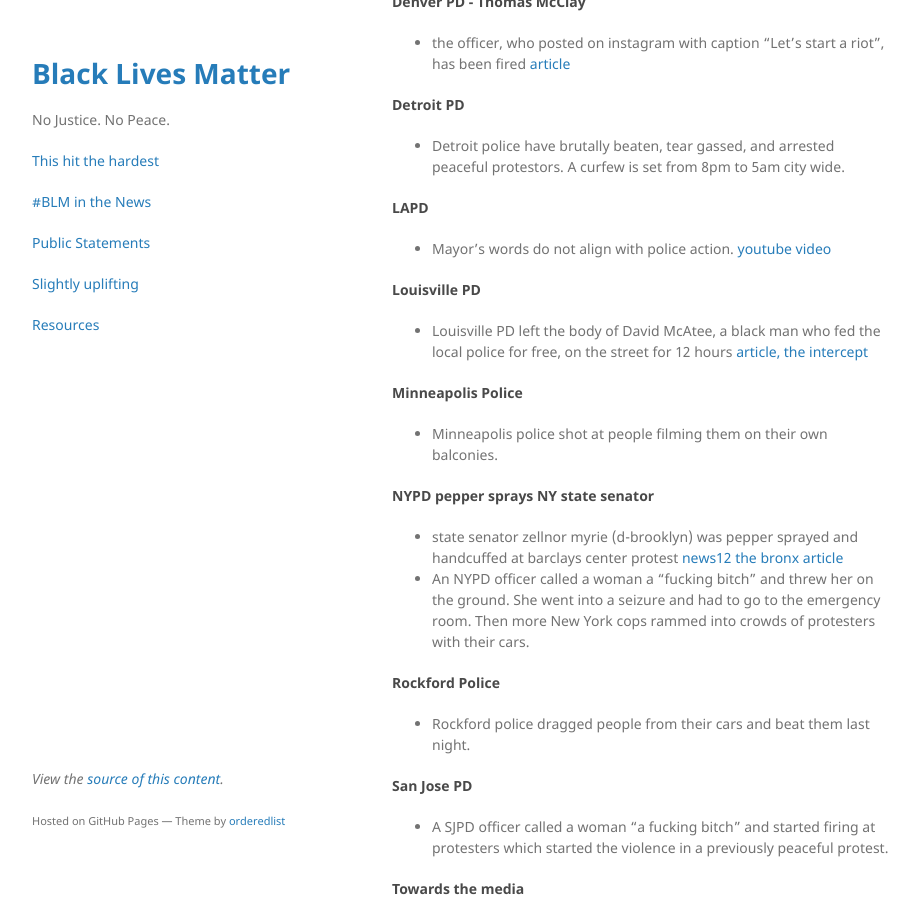
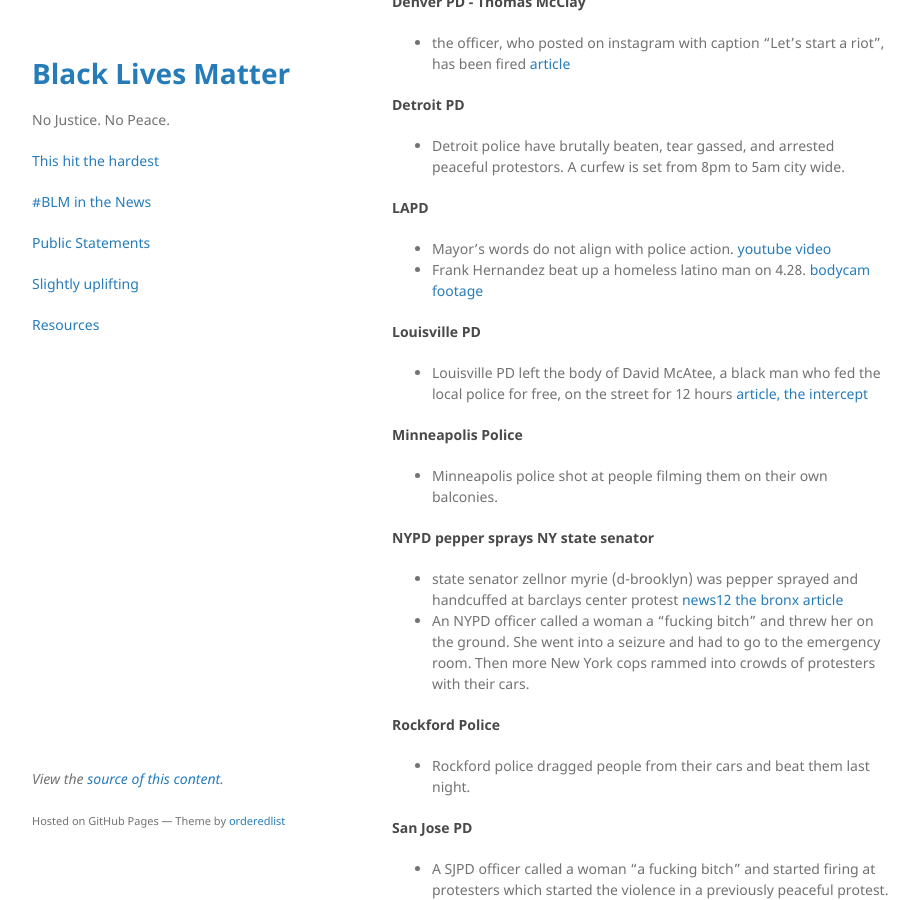
Before and after one commit to nojusticenopeace/nojusticenopeace.github.io, a Jekyll site: the page built from news.md, in a window 1280 px wide and 900 px high, scrolled down 956 px. Shown: the whole window, without its empty margins (178-1097 px from the left). Built offline with Jekyll 4.4.1, drawn with Linux system fonts in a browser that asks for light colours.

Commit message:
Update news.md

```diff
--- a/news.md
+++ b/news.md
@@ -37,6 +37,7 @@ layout: default
 
 #### LAPD
 * Mayor's words do not align with police action. [youtube video](https://www.youtube.com/watch?v=dymj5To1DLs)
+* Frank Hernandez beat up a homeless latino man on 4.28. [bodycam footage](https://twitter.com/fcknTERRY/status/1266104358296485889?s=20)
 
 #### Louisville PD
 * Louisville PD left the body of David McAtee, a black man who fed the local police for free, on the street for 12 hours [article, the intercept](https://theintercept.com/2020/06/01/louisville-police-left-the-body-of-david-mcatee-on-the-street-for-12-hours/)
```
